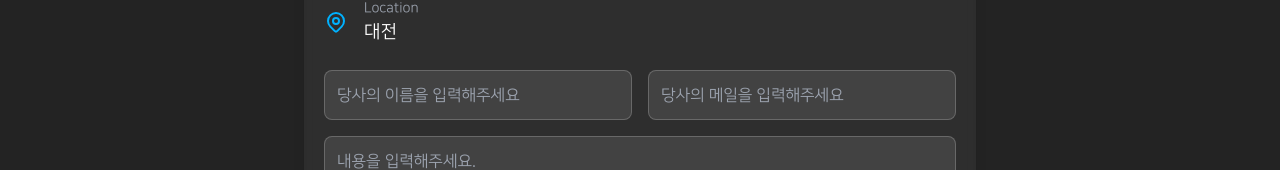
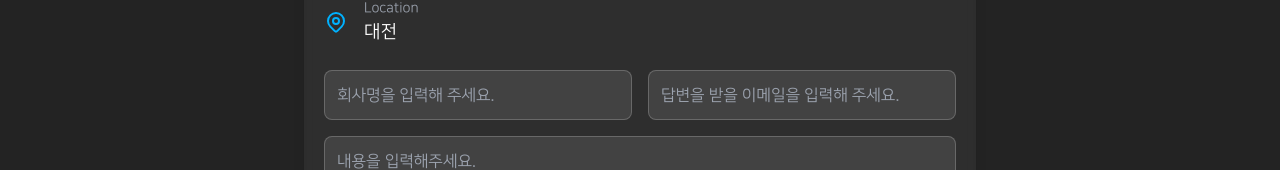
Before and after one commit to EUNSOLY/react-portfolio, a React (Create React App) app: page /connect in a window 1280 px wide. Shown: the part 311-481 px from the top of the page. Built offline with nearby package versions, Linux system fonts and the light colour scheme.

Commit message:
fix : PDF 파일 변경, 이메일 통신오류알람문구 적용, 메인페이지 스타일 수정

```diff
--- a/src/screen/connect/ConnectPage.tsx
+++ b/src/screen/connect/ConnectPage.tsx
@@ -40,12 +40,10 @@ const ConnectPage = () => {
           alert('소중한 제안 감사합니다! 빠르게 연락드리겠습니다.');
         },
         (error) => {
-          console.log('에러', error.text);
+          console.log('에러', error);
+          alert('통신 오류가 발생하여 이메일 발송에 실패했습니다 죄송합니다.');
         }
       );
-    // NOTE : 메일창 생성
-    // const mailtoLink = `mailto:dmsthf9596@gmail.com?subject=Contact from ${emailForm.name}&body=${emailForm.message}%0D%0A%0D%0AFrom: ${emailForm.email}`;
-    // window.location.href = mailtoLink;
   };
 
   const contactInfo = [
@@ -121,7 +119,7 @@ const ConnectPage = () => {
             <input
               type="text"
               name="from_name"
-              placeholder="당사의 이름을 입력해주세요"
+              placeholder="회사명을 입력해 주세요."
               className={tm(
                 'w-full p-2 sm:p-3 rounded-lg',
                 'bg-white/10',
@@ -139,7 +137,7 @@ const ConnectPage = () => {
             <input
               type="email"
               name="from_email"
-              placeholder="당사의 메일을 입력해주세요"
+              placeholder="답변을 받을 이메일을 입력해 주세요."
               className={tm(
                 'w-full p-2 sm:p-3 rounded-lg',
                 'bg-white/10',
--- a/src/screen/home/HomePage.tsx
+++ b/src/screen/home/HomePage.tsx
@@ -1,4 +1,3 @@
-import { useState } from 'react';
 import { tm } from '../../utils/twMerge';
 import useNavigation from '../../router/hooks/useNavigation';
 import { useAppDispatch } from '../../utils/store';
@@ -19,7 +18,6 @@ const HomePage = () => {
       const fileUrl = `${process.env.PUBLIC_URL}/eunsolResume.pdf`;
 
       // fetch를 사용하여 파일을 blob으로 가져옵니다
-      console.log(fileUrl, 'fileUrl');
       const response = await fetch(fileUrl);
       console.log(response, 'response');
       const blob = await response.blob();
@@ -83,7 +81,7 @@ const HomePage = () => {
             Front Developer
           </h2>
 
-          <div className={tm('space-y-2 sm:space-y-3', 'cursor-pointer', 'transition-all duration-300')}>
+          <div className={tm('space-y-2 sm:space-y-3', 'transition-all duration-300')}>
             <p
               className={tm('text-base sm:text-xl md:text-4xl ', 'font-semibold', isMobile && ' text-sm')}
               style={{
@@ -130,14 +128,6 @@ const HomePage = () => {
           </Button>
         </div>
       </div>
-
-      {/* Bottom Arrow */}
-      <div
-        className={tm('absolute bottom-8', 'animate-bounce cursor-pointer', 'transition-all duration-300')}
-        onClick={() => navi.naviToAbout()}
-      >
-        <IconChevronDown className={tm('w-6 h-6 sm:w-8 sm:h-8', 'text-gray-400 hover:text-white')} />
-      </div>
     </div>
   );
 };
```
Also changed, not shown: 1 other file (tests, documents, lock files or other folders).
